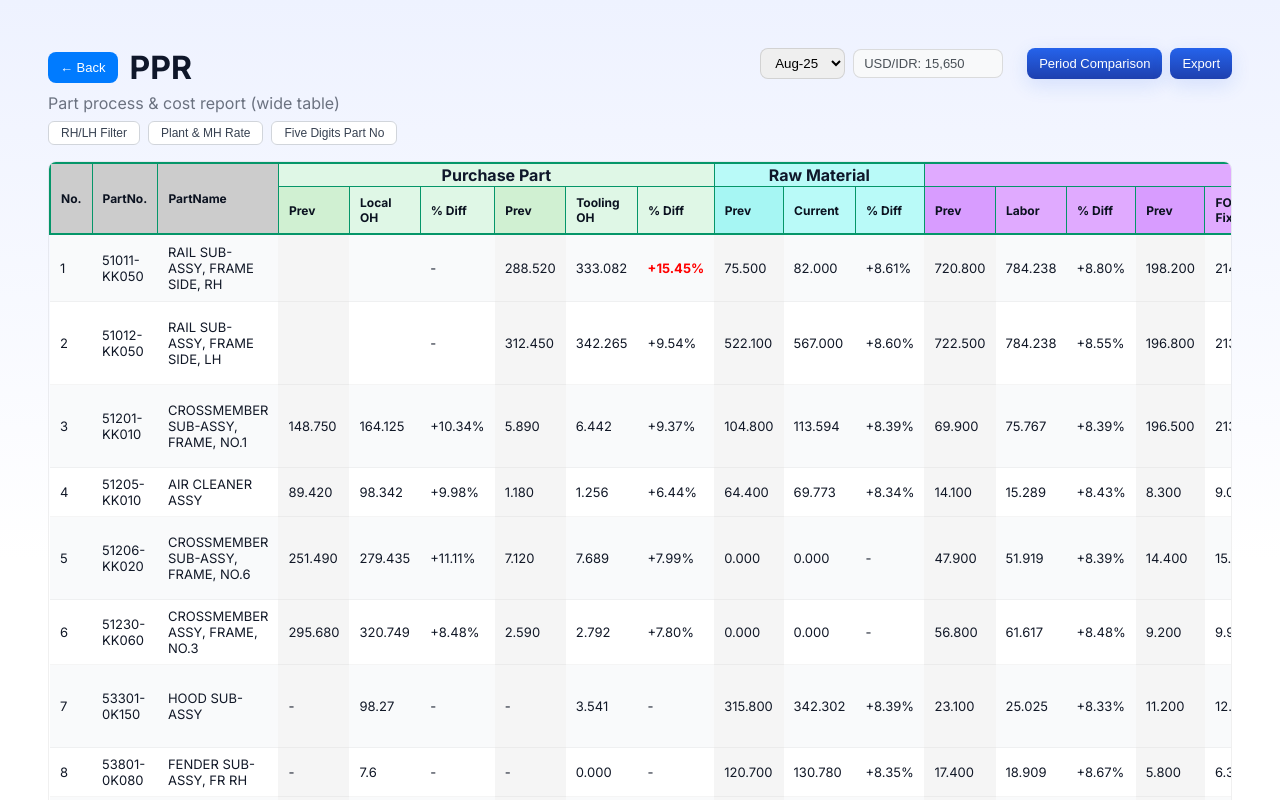
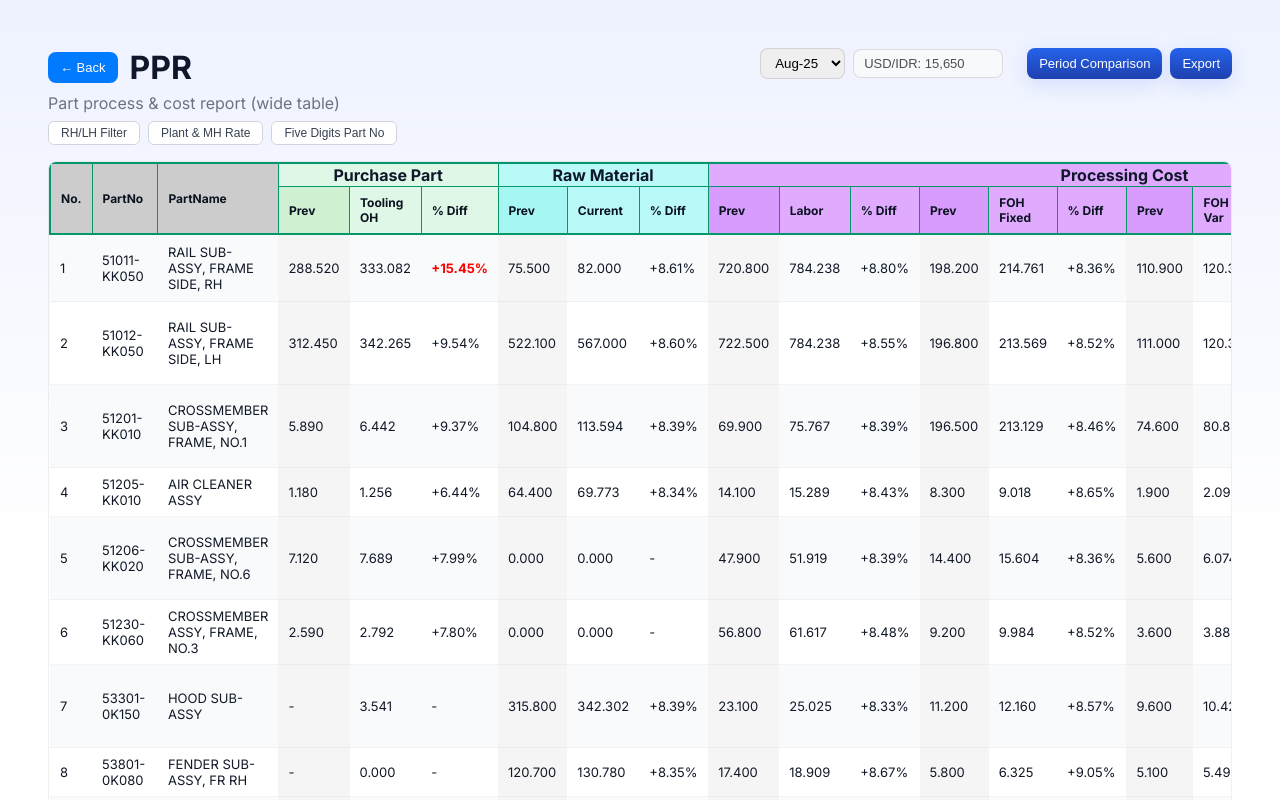
Before and after one commit to ari-fikri/finance-dashboard, a React (Vite) app: page /ppr in a window 1280 px wide. Shown: the top 800 px of the page. Built offline with nearby package versions, Linux system fonts and the light colour scheme.

Commit message:
Remove Local OH column from PPR Page

```diff
--- a/src/PPRPage.jsx
+++ b/src/PPRPage.jsx
@@ -236,24 +236,20 @@ export default function PPRPage() {
               {/* First header row: colored bands */}
               <tr style={{ border: "1px solid #059669" }}>
                 <th rowSpan="2" style={{...headerBandStyle("#cccccc"), ...thSticky, border: "1px solid #059669"}}>No.</th>
-                <th rowSpan="2" style={{...headerBandStyle("#cccccc"), ...thSticky, border: "1px solid #059669"}}>PartNo.</th>
+                <th rowSpan="2" style={{...headerBandStyle("#cccccc"), ...thSticky, border: "1px solid #059669"}}>PartNo</th>
                 <th rowSpan="2" style={{...headerBandStyle("#cccccc"), ...thSticky, border: "1px solid #059669"}}>PartName</th>
-                <th colSpan="6" style={{...headerBandStyle("#dff7e6"), border: "1px solid #059669"}}>Purchase Part</th>
+                <th colSpan="3" style={{...headerBandStyle("#dff7e6"), border: "1px solid #059669"}}>Purchase Part</th>
                 <th colSpan="3" style={{...headerBandStyle("#b9faf8"), border: "1px solid #059669"}}>Raw Material</th>
                 <th colSpan="12" style={{...headerBandStyle("#e0aaff"), border: "1px solid #059669"}}>Processing Cost</th>
                 <th rowSpan="2" style={{...headerBandStyle("#e0aaff"), ...thSticky, border: "1px solid #059669"}}>Total Process Cost</th>
                 <th rowSpan="2" style={{...headerBandStyle("#dff7e6"), ...thSticky, border: "1px solid #059669"}}>Exclusive Investment</th>
                 <th rowSpan="2" style={{...headerBandStyle("#dff7e6"), ...thSticky, border: "1px solid #059669"}}>Prev Period</th>
                 <th rowSpan="2" style={{...headerBandStyle("#dff7e6"), ...thSticky, border: "1px solid #059669"}}>Total Cost</th>
-                <th rowSpan="2" style={{...headerBandStyle("#dff7e6"), ...thSticky, border: "1px solid #059669"}}>Diff</th>
                 <th rowSpan="2" style={{...headerBandStyle("#dff7e6"), ...thSticky, border: "1px solid #059669"}}>Remark</th>
               </tr>
 
               {/* Second header row: column group titles */}
               <tr style={{ background: "#dff7e6", border: "1px solid #059669" }}>
-                <th style={{...thSticky, backgroundColor: "#d0f0d2", border: "1px solid #059669"}}>Prev</th>
-                <th style={{...thSticky, border: "1px solid #059669"}}>Local OH</th>
-                <th style={{...thSticky, border: "1px solid #059669"}}>% Diff</th>
                 <th style={{...thSticky, backgroundColor: "#d0f0d2", border: "1px solid #059669"}}>Prev</th>
                 <th style={{...thSticky, border: "1px solid #059669"}}>Tooling OH</th>
                 <th style={{...thSticky, border: "1px solid #059669"}}>% Diff</th>
@@ -296,17 +292,6 @@ export default function PPRPage() {
                     <td style={td}>{r.partNo}</td>
                     <td style={td}>{r.partName}</td>
 
-                    <td style={tdPrev}>{r.localOHPrev ?? "-"}</td>
-                    <td style={td}>{r.localOH ?? "-"}</td>
-                    <td style={(() => {
-                      const diff = calculatePercentageDiff(r.localOH, r.localOHPrev);
-                      return getTdDiffStyle(diff);
-                    })()}>
-                      {(() => {
-                        const diff = calculatePercentageDiff(r.localOH, r.localOHPrev);
-                        return diff !== null ? formatPercentage(diff) : "-";
-                      })()}
-                    </td>
                     <td style={tdPrev}>{formatNumber(r.toolingOHPrev)}</td>
                     <td style={td}>{formatNumber(r.toolingOH)}</td>
                     <td style={(() => {
@@ -380,7 +365,7 @@ export default function PPRPage() {
                     <td style={td}>{formatNumber(r.exclusiveInvestment)}</td>
                     <td style={td}>{formatNumber(r.prevPeriod)}</td>
                     <td style={redStyle}>{formatNumber(r.totalCost)}</td>
-                    <td style={redStyle}>{formatPercentage(r.diff)}</td>
+                    <td style={td}>{formatPercentage(r.diff)}</td>
                     <td style={td}>
                       <div style={{ display: "flex", gap: 4, alignItems: "center" }}>
                         <div style={{ flex: 1 }}>
```
